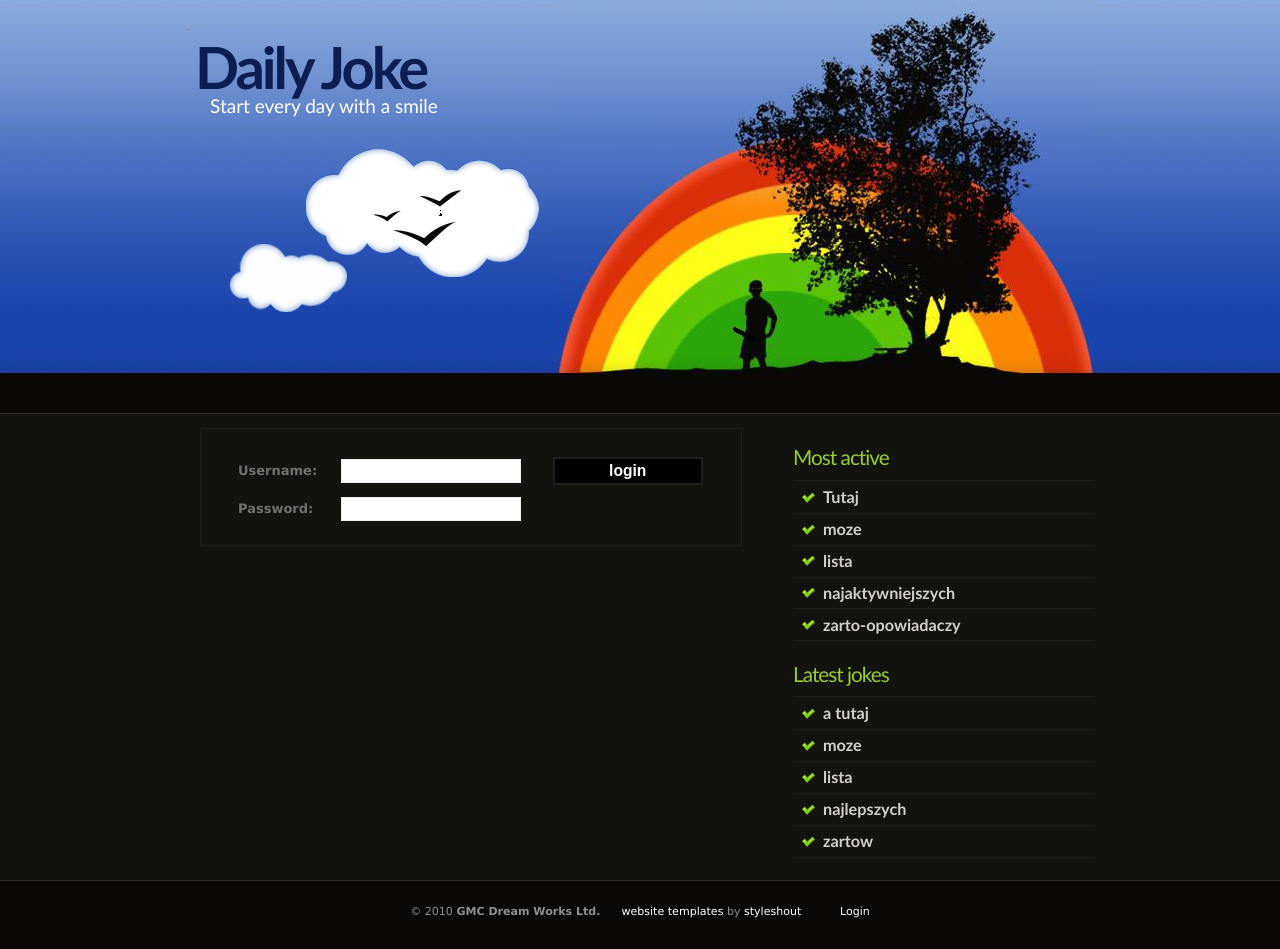
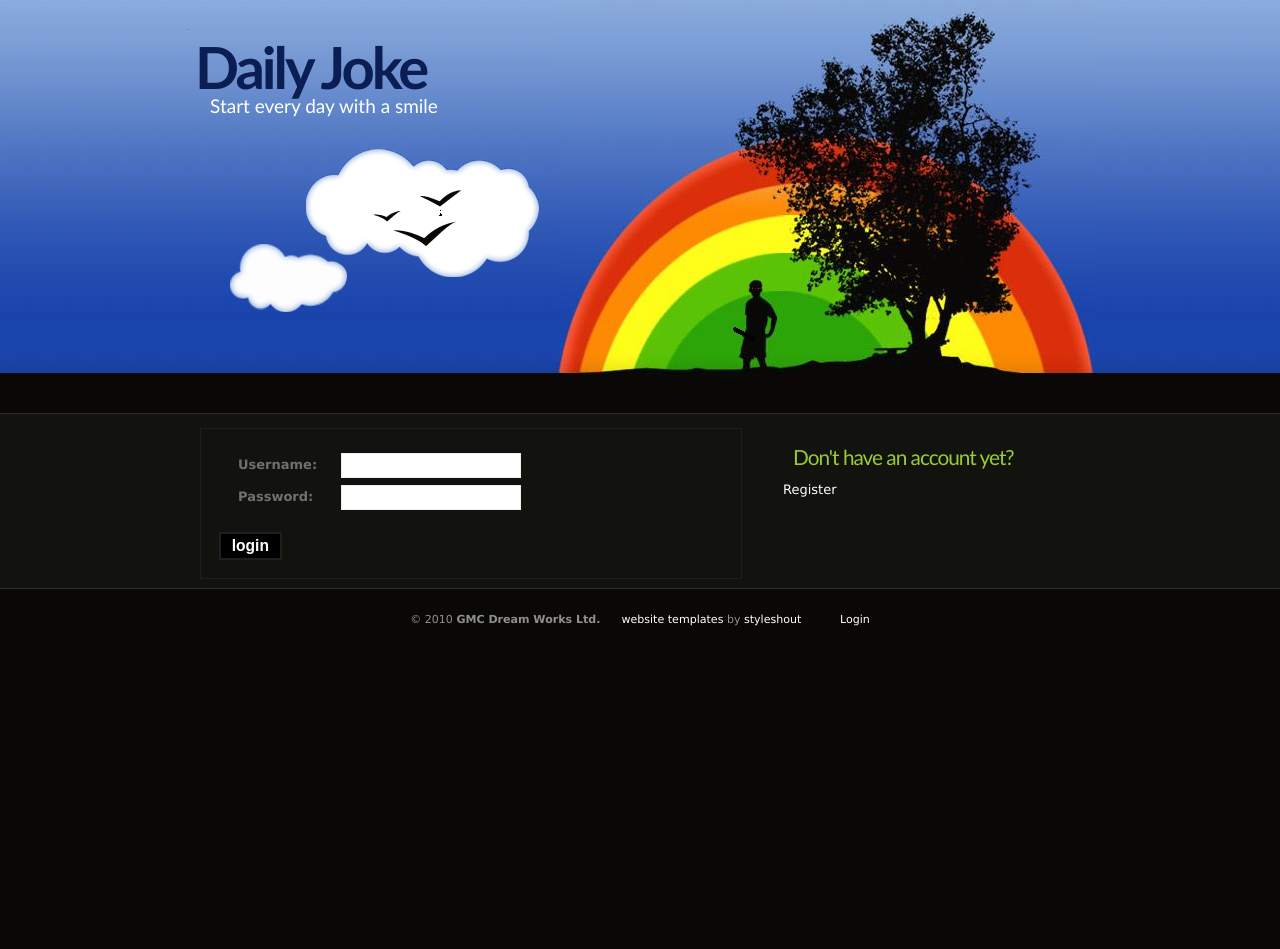
Before and after one commit to nabacg/esmile, a Django app: page /user/login/ in a window 1280 px wide. Shown: the part 67-1016 px from the top of the page. After the commit the page ends 693 px from the top, so only its background shows below. Run offline with Django 3.2, Linux system fonts and the light colour scheme; parts of the project's set-up code (start-up, migrations or seed data) failed here and were passed over.

Commit message:
Formularz rejestracyjny wersja Ugly ale dzialajaca

```diff
--- a/src/eSmile/main/views.py
+++ b/src/eSmile/main/views.py
@@ -6,11 +6,12 @@ from jokeserver.models import Joke
 from django.contrib.auth.models import User
 from django.contrib.auth import logout
 from django.shortcuts import get_object_or_404, redirect
-from django.contrib.auth.forms import AuthenticationForm
+from django.contrib.auth.forms import AuthenticationForm, UserCreationForm
 from django.template import RequestContext
 from jokeserver import subscriberfacade
 from django.utils import simplejson
 from django.contrib.auth import login, authenticate
+from main.userfacade import create_user
 
 def index(request):
     return render_to_response('index.html')
@@ -86,8 +87,38 @@ def login_user(request):
         if user is not None:
             if user.is_active:
                 login(request, user)
-                return teller_main(request, user = user)
+                return redirect('teller_page', user = user.username)
         else:
             error_msg = "Wrong login or password"
     #jeze;o nie udalo sie zalogowac albo dopiero wchodzimy na strone logowania to zwracamy pusty formuarz
-    return render_to_response('login.html', {"form" : AuthenticationForm(), "form.errors": error_msg}, context_instance=RequestContext(request))
+    return render_to_response('login.html',
+                              {"form" : AuthenticationForm(), "form.errors": error_msg},
+                              context_instance=RequestContext(request))
+
+def register_user(request):
+    form = UserCreationForm()
+
+    if request.method == 'POST':
+        form = UserCreationForm(request.POST)
+        if form.is_valid():
+            new_user = form.save()
+            return redirect('login')
+
+    else:
+        form = UserCreationForm()
+
+    return render_to_response("login.html", {
+        'register_form' : form
+    }, context_instance=RequestContext(request))
+
+#    error_msg = None
+#    if request.method == "POST": #Tworzenie nowego usera na podstawie danych z postowanego formuarza
+#        user_form = UserCreationForm(request.POST)
+#        create_user(user_form['username'], user_form['password1'])
+#        if user_form.is_valid():
+#            return redirect('login')
+#    else:
+#        #generowanie nowego formularza
+#        user_form = UserCreationForm()
+#
+#    return render_to_response('login.html', {'register_form': user_form })
--- a/src/eSmile/templates/login.html
+++ b/src/eSmile/templates/login.html
@@ -6,42 +6,44 @@
         	<p  style="color:red;">{{ errors }}</p>
     {% endif %}
 
+	{% if register_form %}
+
+	     {% if register_form.errors %}
+            {% for err in register_form.errors %}
+                <p style="color:red;">Invalid: {{ err }}</p>
+             {% endfor %}
+        {% endif %}
+
+        <form method="post" action="{% url register %}">
+            {% csrf_token %}
+            {{ register_form.as_p }}
+            <input type="submit" value="Create" />
+        </form>
+
+	{% else %}
+
     <form method="post" action="{% url login %}">
         {% csrf_token %}
     <table class="login-form">
 	    <tr>
 	        <td>{{ form.username.label_tag }}</td>
 	        <td>{{ form.username }}</td>
-			<td><input type="submit" value="login" class="button"/></td>
 	    </tr>
 	    <tr>
 	        <td>{{ form.password.label_tag }}</td>
 	        <td>{{ form.password }}</td>
-			<td></td>
 	    </tr>
     </table>
+
+	<input type="submit" value="login" class="button"/>
     </form>
 
+	{% endif %}
 {% endblock %}
 
 {% block sidebar %}
 
-			<h3>Most active</h3>
-			<ul class="sidemenu">
-				<li><a href="">Tutaj</a></li>
-				<li><a href="">moze</a></li>
-				<li><a href="">lista</a></li>
-				<li><a href="">najaktywniejszych</a> </li>
-				<li><a href="">zarto-opowiadaczy</a></li>
-			</ul>
+			<h3>Don't have an account yet? </h3>
+			<a href="{% url register  %}">Register</a>
 
-
-			<h3>Latest jokes</h3>
-			<ul class="sidemenu">
-				<li><a title="">a tutaj</a></li>
-				<li><a href="" title="">moze</a></li>
-				<li><a href="" title="">lista</a></li>
-				<li><a href="" title="">najlepszych</a></li>
-				<li><a href="" title="">zartow</a></li>
-			</ul>
 {% endblock %}
--- a/src/eSmile/urls.py
+++ b/src/eSmile/urls.py
@@ -16,11 +16,12 @@ urlpatterns = patterns('',
     url(r'subscribers/$', 'main.views.get_subscribers', name='get_subscribers'),
     url(r'subscribe/$', 'main.views.subscribe', name='subscribe_listener'),  #<= kolejnosc subscribere' methods ma znaczenie
     url(r'(?P<username>.*)/last/joke', 'main.views.user_main', name='user_page'),
-    url(r'(?P<username>.*)/tells/joke', 'main.views.teller_main', name='teller_page'),
+    url(r'(?P<user>.*)/tells/joke', 'main.views.teller_main', name='teller_page'),
 
     #LOGIN and LOGOUT
     url(r'user/logout/$', 'main.views.logout_user', name='logout'),
     url(r'user/login/$', 'main.views.login_user', name='login'),
+    url(r'user/register/$', 'main.views.register_user', name="register"),
 
     #(r'^sign/$', 'main.views.sign_up'),
 
```
Also changed, not shown: src/eSmile/esmile.db.
